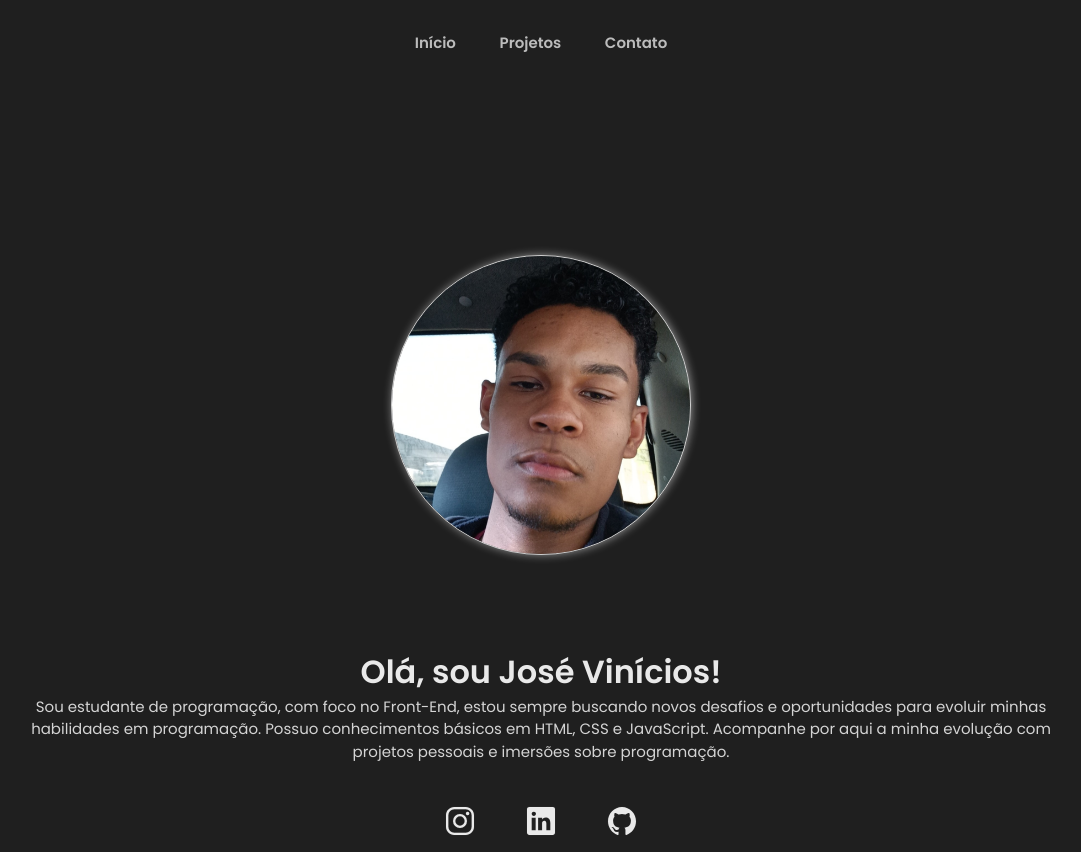
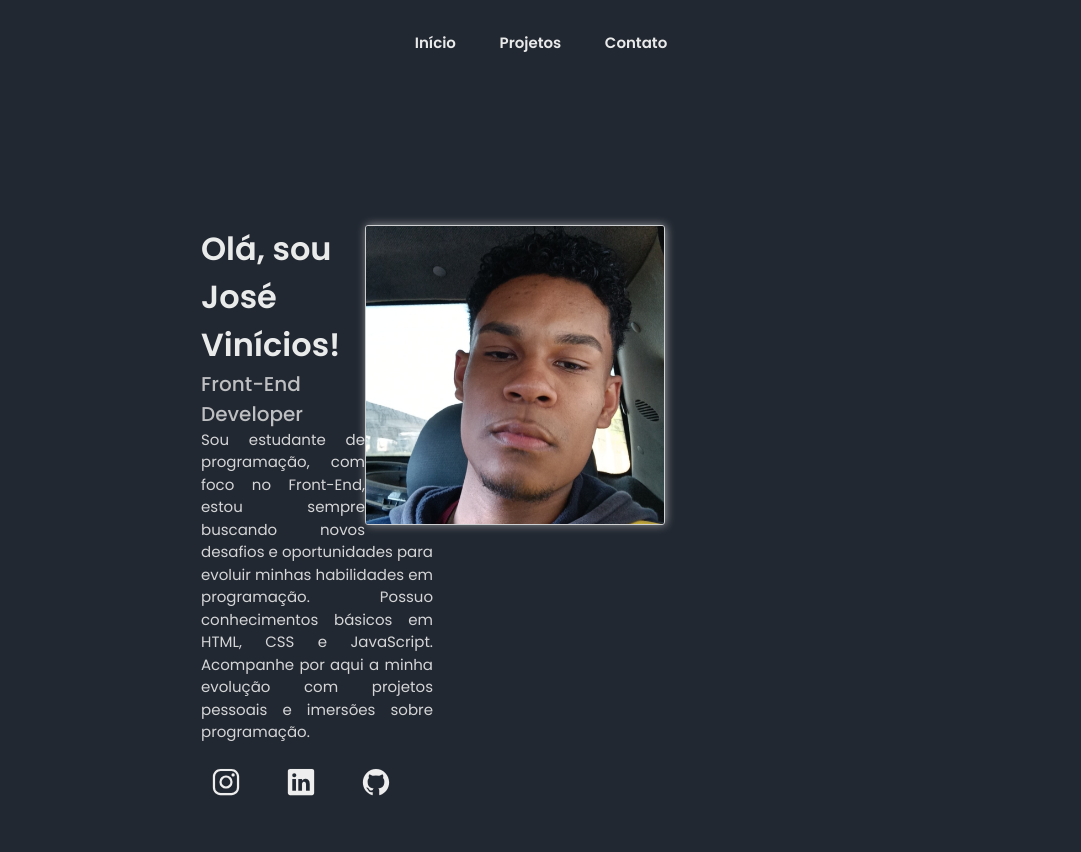
Before and after one commit to JoseVinicios/Vinicios-Portfolio, a plain HTML site: page index.html in a window 1280 px wide. Shown: the top 852 px of the page, without its empty margins (99-1180 px from the left). Drawn offline with nearby package versions, Linux system fonts and the light colour scheme.

Commit message:
commit efeitos e color bg

```diff
--- a/index.html
+++ b/index.html
@@ -19,21 +19,17 @@
             <a class="links" href="#contato1">Contato</a>
            </nav>
     </header>
+    <div class="container">
 
-    <div class="container">
     <main>
         <img id="imagem1" src="assets/vinicios.jpeg" alt="">
         <h1>Olá, sou José Vinícios!</h1>
+        <h6>Front-End Developer<h6>
         <p class="paragrafo">
             Sou estudante de programação, com foco no Front-End,
             estou sempre buscando novos desafios e oportunidades para evoluir minhas habilidades em programação.
             Possuo conhecimentos básicos em HTML, CSS e JavaScript. Acompanhe por aqui a minha evolução com projetos pessoais e imersões sobre programação.
-
         </p>
-
-
-
-
         <div id="redes">
             <a href="https://www.instagram.com/viniz.wt/" target="_blank">
                 <ion-icon name="logo-instagram"></ion-icon>
--- a/styles/animation.css
+++ b/styles/animation.css
@@ -1,4 +1,4 @@
-header, main, img{
+header, main{
     animation: animate__zoomIn 4s;
 }
 @keyframes animate__zoomIn
@@ -15,3 +15,20 @@ header, main, img{
           transform: scale(1.0, 1.0);
         }
 }
+#imagem1{
+    animation: animate__backInRight 4s;
+}
+@keyframes animate__backInRight
+{
+        0% {
+          transform: scale(0.0)
+
+        }
+        50% {
+          transform: scaleX(1.1, 1.1)
+
+        }
+        100% {
+          transform: scaleX(1.0, 1.0)
+        }
+}
--- a/styles/style.css
+++ b/styles/style.css
@@ -3,17 +3,15 @@
     margin: 0;
     box-sizing: border-box;
 }
+:root{
+    --hover-color: rgba(118, 171, 174, 0.5);
+}
 body{
-    background-color: rgba(0, 0, 0, 0.877);
-    color: rgba(255, 255, 255, 0.7);
+    background-color: rgb(34, 40, 49);
+    color: rgb(255, 255, 255, 0.9);
     max-width: 100%;
 }
-.container{
 
-    display: block;
-    max-width: 100%;
-    padding: 50px;
-}
 header, nav{
     margin-top: 6px;
     text-align: center;
@@ -22,11 +20,18 @@ header, nav{
     font: 600 15px/150% 'Poppins', sans-serif;
     cursor: default;
 }
+.container{
+
+    display: block;
+    max-width: 100%;
+    padding: 100px;
+}
 #imagem1{
-    margin: 80px;
+    border-radius: 3px;
+    max-width: 80%;
     border: 1px solid rgba(255, 255, 255, 0.7);
-    border-radius: 50%;
-    display: inline-block;
+    display: flex;
+    float: right;
     height: 300px;
     filter: drop-shadow(1px 0px 5px rgba(255, 255, 255, 0.562));
 }
@@ -37,21 +42,29 @@ header, nav{
     filter: drop-shadow(1px 0px 8px rgba(255, 255, 255, 0.719));
 }
 main{
+
     display: inline-block;
-    max-width: 100%;
-    padding: 50px;
+    max-width: 80%;
+    padding: 50px 200px;
+
 }
+
 main, h1{
     color: rgb(255, 255, 255, 0.9);
     font: 600 32px/150% 'Poppins', sans-serif;
-    text-align: center;
+    text-align: left;
+}
+h6{
+    color: rgba(255, 255, 255, 0.7);
+    font: 500 20px/150% 'Poppins', sans-serif;
 }
 .paragrafo{
+
     color: rgba(255, 255, 255, 0.808);
     font: 400 15px/150% 'Poppins', sans-serif;
     text-align: justify;
-    max-width: fit-content;
-    text-align: center;
+    max-width: 50%;
+    text-align: justify;
 }
 .links{
     padding: 12px 20px;
@@ -59,7 +72,7 @@ main, h1{
 }
 .links:hover{
     color: rgba(255, 255, 255, 0.9);
-    background: rgba(255, 255, 255, 0.5);
+    background: var(--hover-color);
     font-size: 18px;
     transition: 800ms;
     cursor:pointer;
@@ -68,25 +81,26 @@ a{
     all: unset;
 }
 #redes{
-
-    justify-content: center;
+    color: rgb(238, 238, 238);
+    justify-content: left;
+    font-size: 30px;
     max-width: 100%;
     display: flex;
-    padding: 10px 0;
+    padding: 8px 0;
     align-items: center;
     gap: 25px;
-    margin-top: 20px;
+    margin-top: 5px;
+
 }
 #redes a{
     display: flex;
     align-items: center;
     justify-content: center;
-    padding: 12px;
+    padding: 10px;
     border-radius: 50px;
-
 }
 #redes a:hover{
-    background: rgba(255, 255, 255, 0.5);
+    background: var(--hover-color);
     transition: background 1.0s;
     transition: font-size 0.5s;
     font-size: 150%;
@@ -96,7 +110,8 @@ a{
 .container2{
     display: block;
     max-width: 100%;
-    padding: 50px 100px;
+    padding: 80px 50px;
+    margin-top: 100px;
 }
 .container2 h1{
     text-align: center;
@@ -170,7 +185,7 @@ li{
     cursor: pointer;
 }
 .acessos ion-icon:hover{
-    background: rgba(255, 255, 255, 0.5);
+    background: var(--hover-color);
     border-radius: 50px;
     transition: background 1.0s;
     transition: font-size 1.0s;
@@ -198,6 +213,3 @@ li{
     display: block;
     font-size: 20px;
 }
-.msg{
-    max-width: 100%;
-}
```
